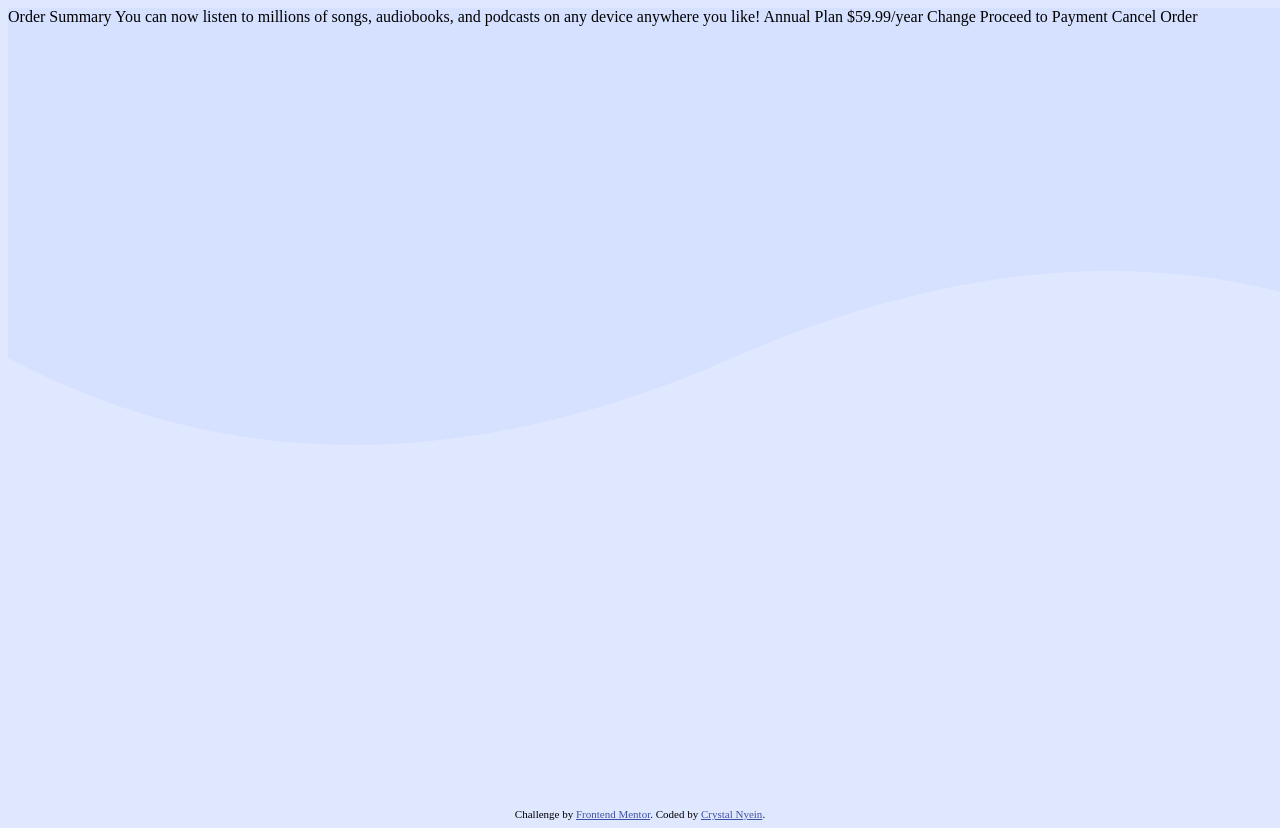
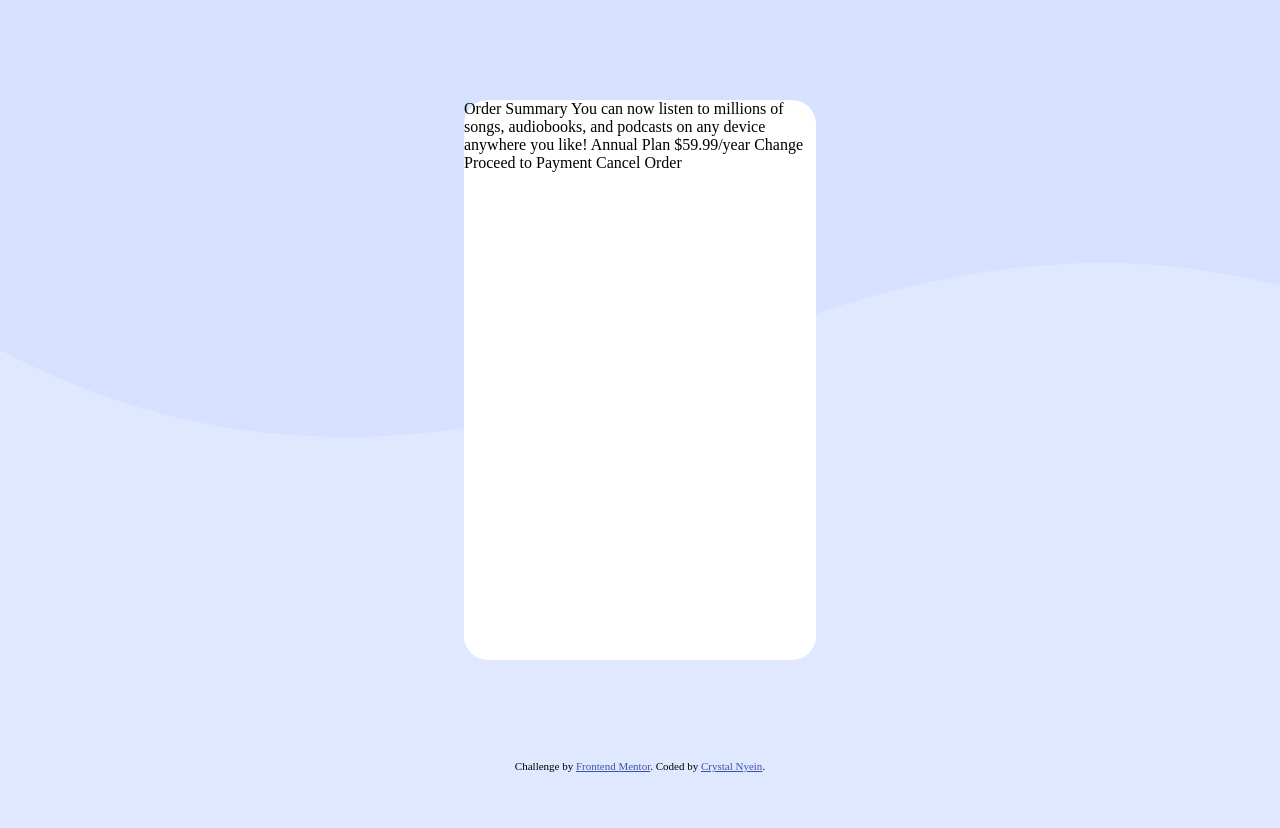
Before and after one commit to CrystalNyein/frontend-mentor-order-summary-component, a plain HTML site: page index.html in a window 1280 px wide. After the commit the page ends 800 px from the top, so only its background shows below. Drawn offline with Linux system fonts and the light colour scheme.

Commit message:
card template created

```diff
--- a/index.html
+++ b/index.html
@@ -19,6 +19,7 @@
 </head>
 <body>
   <div class="container">
+    <div class="card">
       Order Summary
 
       You can now listen to millions of songs, audiobooks, and podcasts on any
@@ -30,7 +31,9 @@
       Change
 
       Proceed to Payment
-    Cancel Order</div>
+      Cancel Order
+    </div>
+  </div>
 
 
   <div class="attribution">
--- a/style.css
+++ b/style.css
@@ -12,12 +12,24 @@
 }
 body {
   background-color: var(--pale-blue);
+  margin: 0;
+  padding: 0;
 }
 .container {
-  width: 100vw;
-  height: 100vh;
+  width: 100%;
+  height: 95vh;
   background-image: url("/images/pattern-background-desktop.svg");
   background-repeat: no-repeat;
+  display: flex;
+  align-items: center;
+}
+.card {
+  max-width: 90vw;
+  background-color: white;
+  width: 22rem;
+  height: 35rem;
+  border-radius: 1.5rem;
+  margin: auto;
 }
 @media only screen and (max-width: 375px) {
   .container {
```
Lines whose indentation alone changed are shown as unchanged.
